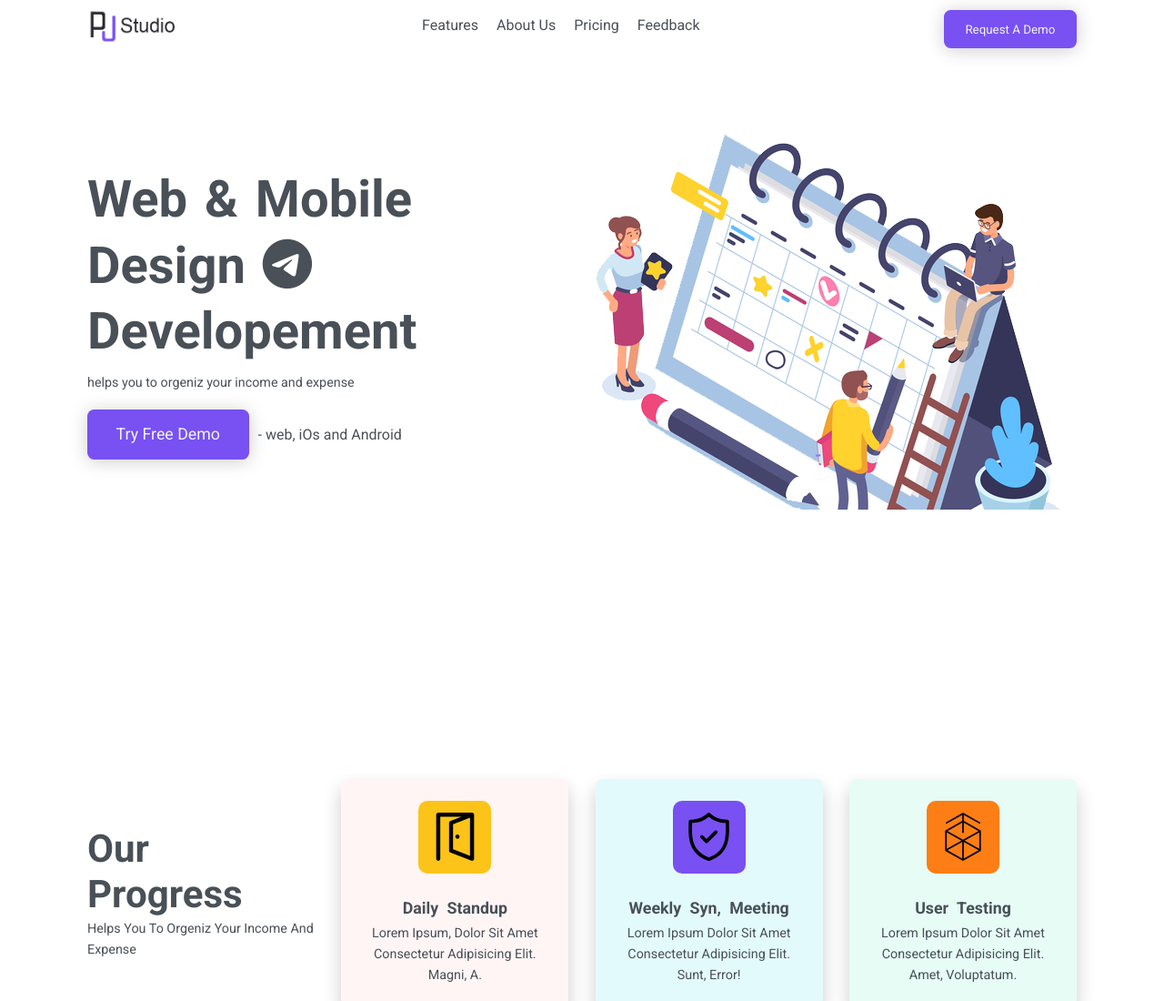
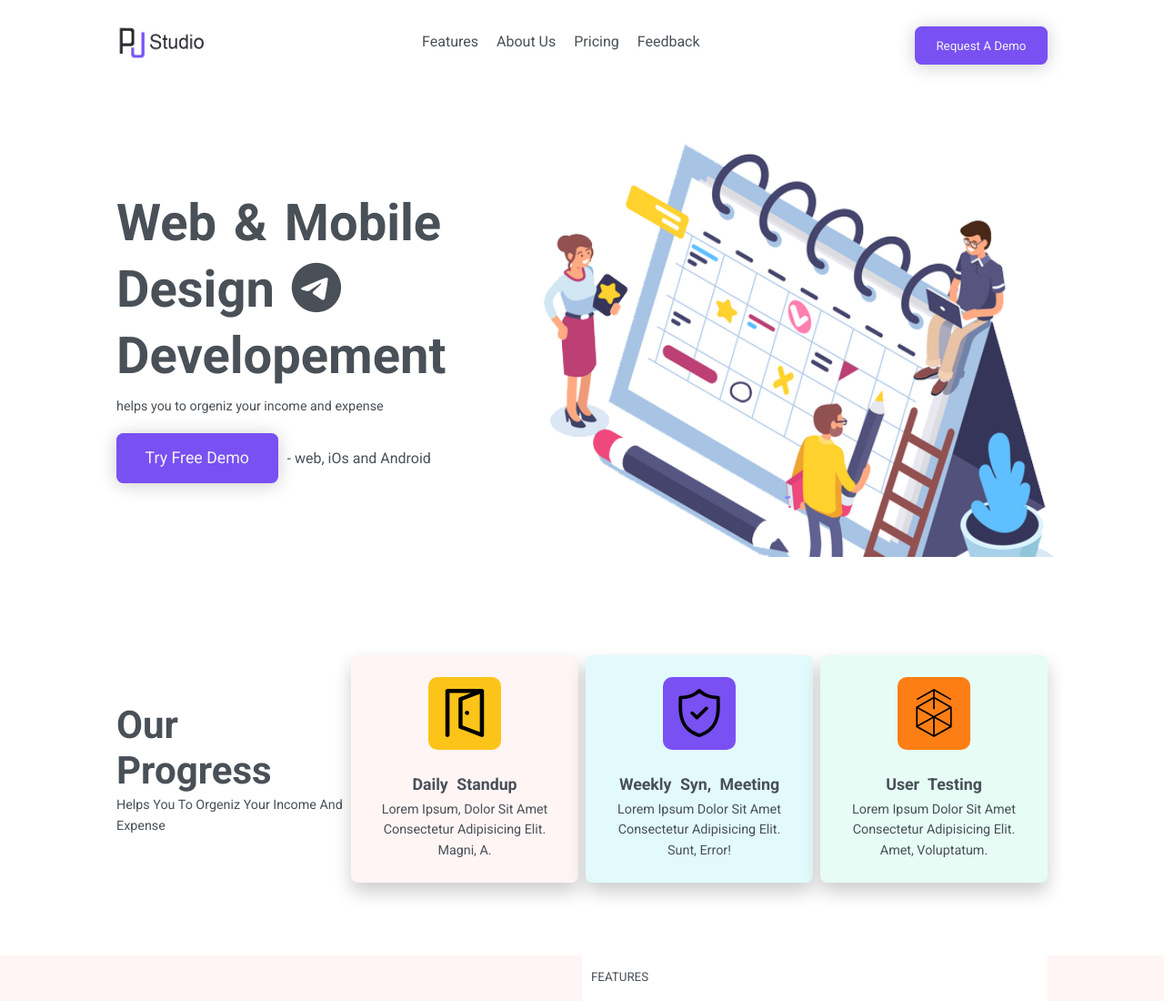
Before and after one commit to AliRezaDavuodi/frontendmentorship-05, a website: page index.html in a window 1280 px wide. Shown: the top 1100 px of the page at 91% size. Drawn offline with Linux system fonts and the light colour scheme.

Commit message:
fixed bug in container

```diff
--- a/index.html
+++ b/index.html
@@ -54,10 +54,16 @@
           <!-- demo btn -->
           <button class="btn">Request a demo</button>
         </nav>
+      </div>
+    </header>
 
+    <!-- main section -->
+    <main>
       <!-- hero section -->
-        <section class="hero">
-          <div class="hero__left hero__item">
+      <section id="hero">
+        <div class="container">
+          <div class="hero hero__wrapper">
+            <div class="hero__left">
               <h1 class="heading text h1 hero__heading">
                 web & mobile
                 <span> design <i class="fa-brands fa-telegram"></i></span>
@@ -71,15 +77,13 @@
                 <a href="#" class="link">- web, iOs and Android</a>
               </div>
             </div>
-          <div class="hero__right hero__item">
+            <div class="hero__right">
               <img src="img/hero.png" alt="hero tasks" />
             </div>
+          </div>
+        </div>
       </section>
-      </div>
-    </header>
 
-    <!-- main section -->
-    <main>
       <!-- progress section -->
       <section id="progress">
         <div class="container">
@@ -284,7 +288,7 @@
 
     <!-- footer -->
     <footer id="footer">
-      <div class="container">
+      <div class="container p2">
         <div class="footer">
           <div class="footer__info">
             <div class="footer__logo">
--- a/sass/base/_utilitis.scss
+++ b/sass/base/_utilitis.scss
@@ -1,7 +1,6 @@
 .container {
-  padding: map-get($spacing, "Big") 0;
-  max-width: 85%;
-  min-height: 80vh;
+  padding: 5rem 0 8rem;
+  max-width: 80%;
   margin: auto;
 }
 
@@ -52,3 +51,8 @@
 .p0 {
   padding: 0 !important;
 }
+
+.p2 {
+  min-height: 50vh;
+  padding: 8rem 0;
+}
--- a/sass/layout/_hero.scss
+++ b/sass/layout/_hero.scss
@@ -1,5 +1,6 @@
 .hero {
-  @include flex_center;
+  @include felx_center_vertical;
+  justify-content: space-between;
 
   &__heading {
     span {
@@ -12,13 +13,17 @@
   }
 
   &__left {
-    width: 50%;
     animation: move-right 1s ease-in forwards;
   }
   &__right {
     text-align: right;
-    width: 50%;
     animation: move-left 1s ease-in forwards;
+
+    img {
+      display: block;
+      object-fit: cover;
+      transform: scale(1.1);
+    }
   }
 
   &__paragraph {
--- a/sass/layout/_navbar.scss
+++ b/sass/layout/_navbar.scss
@@ -1,11 +1,10 @@
 .header {
-  min-height: 100vh;
-
+  padding: 1rem 0;
   &__nav {
     @include felx_center_vertical;
     justify-content: space-between;
     flex-wrap: wrap;
-    min-height: 6.4rem;
+    height: 10vh;
     animation: move-down 1s ease-in forwards;
 
     &--logo {
```
Also changed, not shown: 1.jfif (added), 2.jfif (added), css/style.comp.css, css/style.css. Lines whose indentation alone changed are shown as unchanged.
